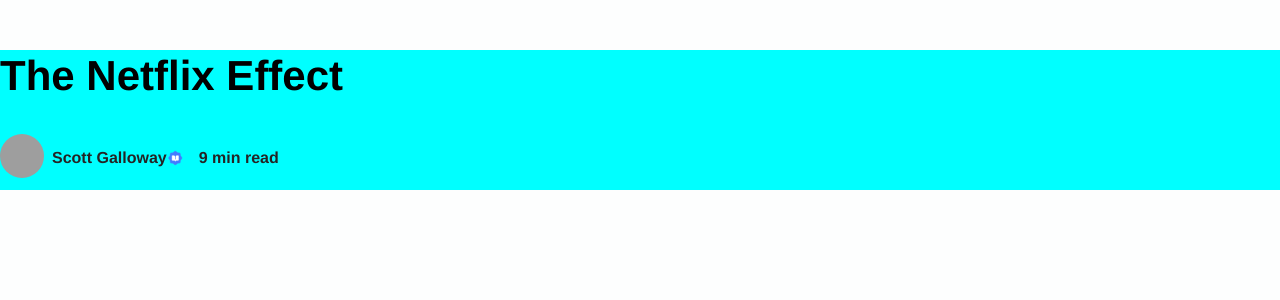
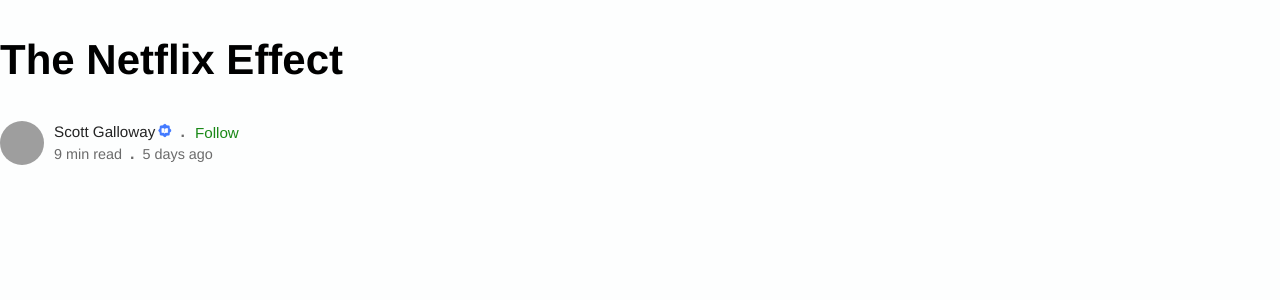
Before and after one commit to JosueYovani/web-medium, a React app: page /feed/001 in a window 1280 px wide. Shown: the top 300 px of the page. Built offline with nearby package versions, Linux system fonts and the light colour scheme; grey boxes are pictures that could not be loaded.

Commit message:
Add - Header for the feed

```diff
--- a/src/components/feed/Feed/Feed.js
+++ b/src/components/feed/Feed/Feed.js
@@ -22,24 +22,52 @@
     <section className="feed">
       <div className="feed__wrapper">
         <div className="feed__wrapper--head">
+          {feed.member_story && (
+            <div className="member-only">
+              <img src={iconStar} alt="member" /> <span>Member-only story</span>
+            </div>
+          )}
           <h1 className="feed__wrapper--head-title">{feed.title}</h1>
+          {feed.member_story && <p>{feed.description}</p>}
           <div className="feed__wrapper--head-creator">
             <div className="avatar">
-              {feed.published?.category ? (
+              <img src={feed.author?.avatar} alt={feed.author?.name} />
+              {feed.published?.category && (
+                <div className="category">
                   <img
                     src={feed.published.img_brand}
                     alt={feed.published.category}
                   />
-              ) : (
-                <img src={feed.author?.avatar} alt={feed.author?.name} />
+                </div>
               )}
             </div>
-            <p>{feed.author?.name}</p>
+            <div className="publication">
+              <div className="publication--author">
+                <span>{feed.author?.name}</span>
+                <div className="icon">
                   {feed.author?.books.length > 0 && (
-              <img className="icon" src={iconBook} alt="icon" />
+                    <img src={iconBook} alt="icon" />
                   )}
-            <p>{feed.published?.category && `in ${feed.published.category}`}</p>
-            <p>{feed.time_read} min read</p>
+                </div>
+                <span className="separation">.</span>
+                <button>Follow</button>
+              </div>
+              <div className="publication--info">
+                {feed.published?.category && (
+                  <span>{`Published in ${feed.published.category}`} </span>
+                )}
+                {feed.published?.category && (
+                  <span className="separation">.</span>
+                )}
+                <span>{feed.time_read} min read</span>
+                <span className="separation">.</span>
+                {feed.published?.category ? (
+                  <span>{feed.date_feed}</span>
+                ) : (
+                  <span>5 days ago</span>
+                )}
+              </div>
+            </div>
           </div>
         </div>
       </div>
--- a/src/components/feed/Feed/_feed.scss
+++ b/src/components/feed/Feed/_feed.scss
@@ -1,21 +1,41 @@
 .feed {
-  background-color: aquamarine;
   &__wrapper {
-    background-color: bisque;
+    &--head {
+      display: flex;
+      flex-direction: column;
+      justify-content: space-around;
 
-    &--head {
-      background-color: aqua;
+      height: 190px;
+      .member-only {
+        span {
+          font-size: 0.95rem;
+          font-family: "source-serif-pro";
+          color: $gray;
+        }
+      }
+
       &-title {
-        margin-top: 1.19em;
-        margin-bottom: 32px;
+        margin-top: 1rem;
         font-size: 42px;
         font-weight: 700;
         line-height: 52px;
       }
+
+      p {
+        font-size: 1.7rem;
+        line-height: 28px;
+        font-family: "source-serif-pro";
+        padding: 8px 0 24px;
+        color: $gray;
+      }
+
       &-creator {
         display: flex;
         align-items: center;
         padding-bottom: 8px;
+
+        .avatar {
+          display: flex;
 
           img {
             height: 44px;
@@ -23,19 +43,75 @@
             border-radius: 50%;
           }
 
-        p {
+          .category {
+            position: relative;
+            left: -8px;
+            top: 20px;
+            img {
+              height: 24px;
+              width: 24px;
+              border-radius: 50%;
+            }
+          }
+        }
+        .publication {
+          display: flex;
+          flex-direction: column;
+          margin-left: 10px;
+          width: 100%;
+
+          &--author {
+            display: flex;
+            align-items: center;
+            span {
               color: $dark;
-          font-size: 1rem;
-          font-weight: 600;
-          line-height: 16px;
-          padding-left: 8px;
+              font-size: 0.95rem;
+              font-weight: 400;
+              line-height: 20px;
+              margin-bottom: 2px;
+            }
+            .icon {
+              margin-left: 2px;
+              img {
+                width: 0.95rem;
+                height: 0.95rem;
+              }
+            }
+            button {
+              color: $green;
+              font-size: 0.95rem;
+              font-weight: 400;
+              line-height: 20px;
+              border: 0;
+              background-color: transparent;
+              margin-left: 2px;
+              &:hover {
+                color: darken($color: $green, $amount: 2);
+                cursor: pointer;
+              }
+            }
           }
 
-        .icon {
-          width: 16px;
-          height: 16px;
+          &--info {
+            display: flex;
+            align-items: center;
+            span {
+              color: $gray;
+              font-size: 0.9rem;
+              font-weight: 400;
+              line-height: 20px;
+            }
+          }
+
+          .separation {
+            color: $gray;
+            font-size: 1rem;
+            line-height: 1rem;
+            font-weight: 600;
+            padding: 0 8px;
           }
         }
       }
     }
   }
+}
```
Lines whose indentation alone changed are shown as unchanged.
